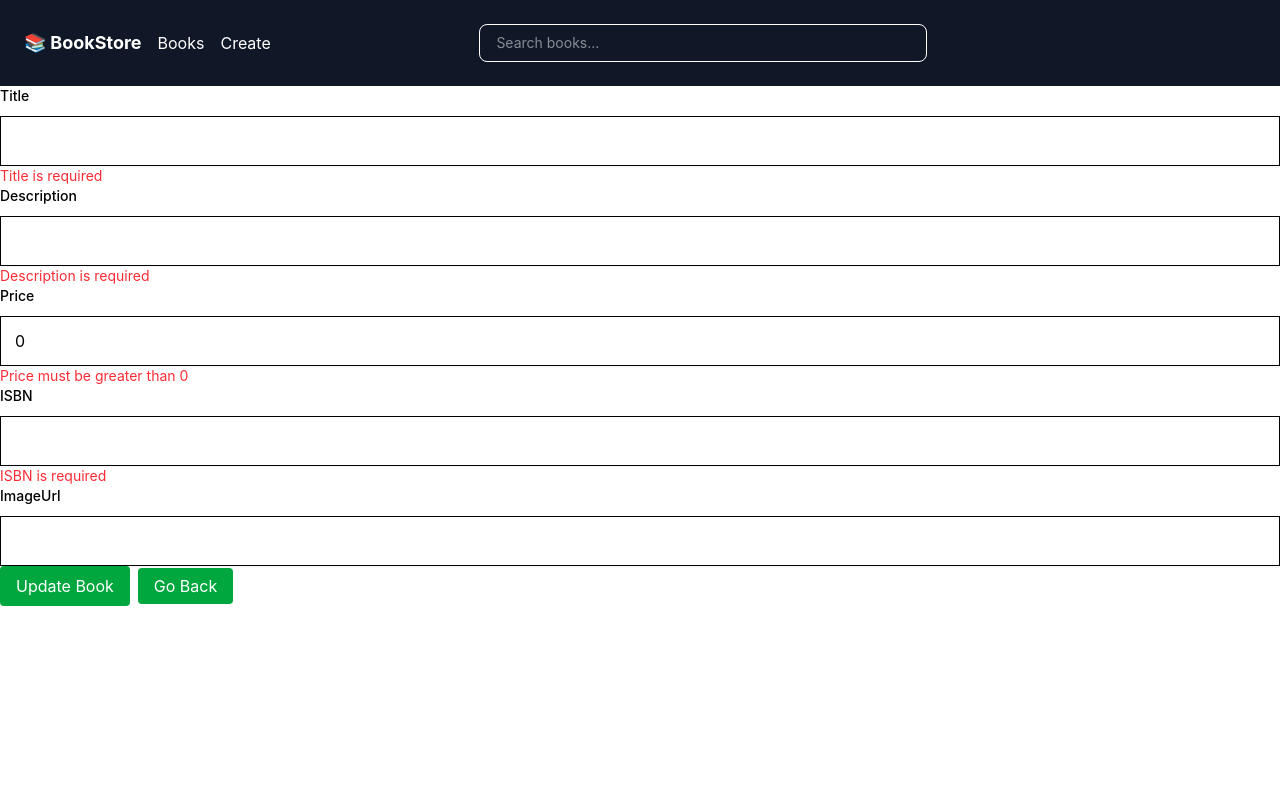
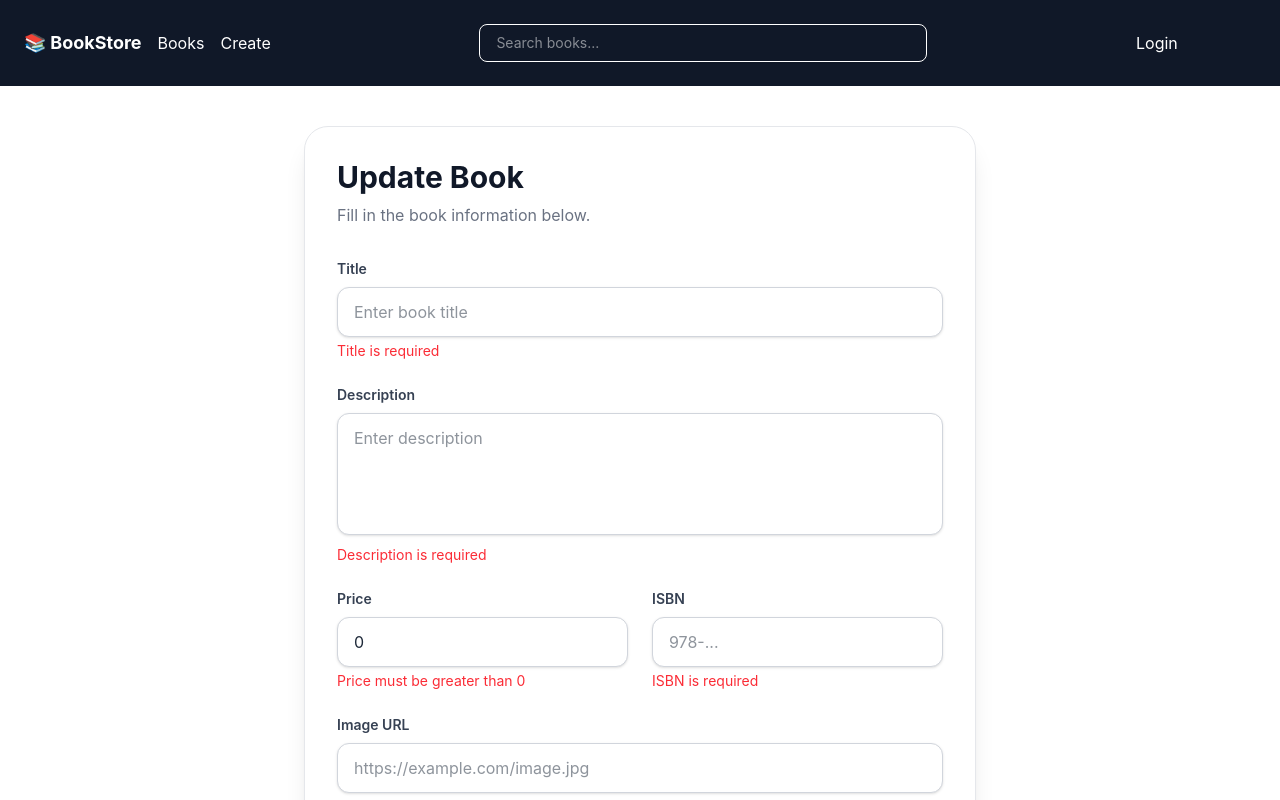
Before and after one commit to Omega3D/ECommerceBookStore, a React (Vite) app in the folder Frontend/bookstore-frontend/: page /edit/1 in a window 1280 px wide. Both pictures are taken after a click on the button "Update Book". Shown: the top 800 px of the page. Built offline with nearby package versions, Linux system fonts and the light colour scheme; no server answers.

Commit message:
featFE(Pagination + filtering, changed form design)

```diff
--- a/Frontend/bookstore-frontend/src/api/BooksApi.ts
+++ b/Frontend/bookstore-frontend/src/api/BooksApi.ts
@@ -1,14 +1,20 @@
 import type BookCreateDto from "../BookDto/BookCreateDto";
 import type BookUpdateDto from "../BookDto/BookUpdateDto";
+import { BookFilterQuery } from "../models/BookFilterQuery";
 
 const BASE_URL = "https://localhost:7107/api/books";
 
-export const getBooks = async (title?: string) => {
-  const url = title
-  ? `${BASE_URL}/search?search=${encodeURIComponent(title)}`
-  : `${BASE_URL}`
-  const res = await fetch(url);
-  return res.json();
+export const getBooks = async (query?: BookFilterQuery) => {
+  const url = new URL(`${BASE_URL}/query`);
+
+  Object.entries(query ?? {}).forEach(([key, value]) => {
+    if (value !== undefined && value !== null) {
+      url.searchParams.set(key, String(value));
+    }
+  });
+
+const res = await fetch(url.toString());
+return res.json();
 };
 
 export const getBookById = async (id: number) => {
--- /dev/null
+++ b/Frontend/bookstore-frontend/src/components/Filters.tsx
@@ -0,0 +1,26 @@
+export const Filters = () => {
+  return (
+    <div className="bg-gray-50 p-4 rounded-lg sticky top-6">
+      <h3 className="font-bold text-lg mb-4">Filters</h3>
+      {/* Додайте ваші поля фільтрації */}
+      <input
+        type="text"
+        placeholder="Search by title..."
+        className="w-full p-2 border rounded mb-3"
+      />
+      <input
+        type="number"
+        placeholder="Min price"
+        className="w-full p-2 border rounded mb-3"
+      />
+      <input
+        type="number"
+        placeholder="Max price"
+        className="w-full p-2 border rounded mb-3"
+      />
+      <button className="w-full bg-blue-600 text-white py-2 rounded">
+        Apply Filters
+      </button>
+    </div>
+  );
+};
--- a/Frontend/bookstore-frontend/src/components/NavBar.tsx
+++ b/Frontend/bookstore-frontend/src/components/NavBar.tsx
@@ -27,7 +27,9 @@ export const NavBar = ({ search, setSearch }) => {
         />
       </div>
 
-      <div className="shrink-0 w-30"></div>
+      <div className="shrink-0 w-30">
+        <button>Login</button>
+      </div>
     </nav>
   );
 };
--- /dev/null
+++ b/Frontend/bookstore-frontend/src/components/Pagination.tsx
@@ -0,0 +1,80 @@
+export const Pagination = ({ pagination, setPagination }) => {
+  const pages = Array.from({ length: pagination.totalPages }, (_, i) => i + 1);
+
+  return (
+    <div className="flex justify-center mt-10">
+      <nav className="flex items-center gap-2 bg-white px-4 py-3 rounded-2xl shadow-md border border-gray-200">
+        {/* Previous */}
+        <button
+          disabled={!pagination.hasPrevious}
+          onClick={() =>
+            setPagination((prev) => ({
+              ...prev,
+              pageNumber: prev.pageNumber - 1,
+            }))
+          }
+          className={`
+            px-4 h-10 rounded-xl font-medium transition-all duration-200
+            ${
+              pagination.hasPrevious
+                ? "bg-gray-100 hover:bg-blue-50 hover:text-blue-600"
+                : "bg-gray-100 text-gray-400 cursor-not-allowed"
+            }
+          `}
+        >
+          ←
+        </button>
+
+        {/* Pages */}
+        <div className="flex items-center gap-2">
+          {pages.map((page) => {
+            const isActive = pagination.pageNumber === page;
+
+            return (
+              <button
+                key={page}
+                onClick={() =>
+                  setPagination((prev) => ({
+                    ...prev,
+                    pageNumber: page,
+                  }))
+                }
+                className={`
+                  w-10 h-10 rounded-xl font-medium transition-all duration-200
+                  ${
+                    isActive
+                      ? "bg-blue-600 text-white shadow-lg scale-105"
+                      : "bg-gray-100 hover:bg-blue-50 hover:text-blue-600 text-gray-700"
+                  }
+                `}
+              >
+                {page}
+              </button>
+            );
+          })}
+        </div>
+
+        {/* Next */}
+        <button
+          disabled={!pagination.hasNext}
+          onClick={() =>
+            setPagination((prev) => ({
+              ...prev,
+              pageNumber: prev.pageNumber + 1,
+            }))
+          }
+          className={`
+            px-4 h-10 rounded-xl font-medium transition-all duration-200
+            ${
+              pagination.hasNext
+                ? "bg-gray-100 hover:bg-blue-50 hover:text-blue-600"
+                : "bg-gray-100 text-gray-400 cursor-not-allowed"
+            }
+          `}
+        >
+          →
+        </button>
+      </nav>
+    </div>
+  );
+};
--- a/Frontend/bookstore-frontend/src/forms/BookForm.tsx
+++ b/Frontend/bookstore-frontend/src/forms/BookForm.tsx
@@ -36,72 +36,140 @@ export const BookForm = ({
   errors,
   loading,
 }: Props) => {
+  const inputStyle =
+    "w-full rounded-xl border border-gray-300 bg-white px-4 py-3 text-gray-800 shadow-sm outline-none transition-all duration-200 focus:border-blue-500 focus:ring-4 focus:ring-blue-100";
+
+  const labelStyle = "mb-2 block text-sm font-semibold text-gray-700";
+
+  const errorStyle = "mt-1 text-sm text-red-500";
+
   return (
+    <div className="flex justify-center px-4 py-10">
+      <div className="w-full max-w-2xl rounded-3xl border border-gray-200 bg-white p-8 shadow-xl">
+        {/* Header */}
+        <div className="mb-8">
+          <h1 className="text-3xl font-bold text-gray-900">{buttonText}</h1>
+
+          <p className="mt-2 text-gray-500">
+            Fill in the book information below.
+          </p>
+        </div>
+
+        {/* Form */}
+        <div className="space-y-6">
+          {/* Title */}
           <div>
-      <label className="block mb-2.5 text-sm font-medium text-heading">
-        Title
-      </label>
+            <label className={labelStyle}>Title</label>
+
             <input
-        className="bg-neutral-secondary-medium border border-default-medium text-heading text-base rounded-base focus:ring-brand focus:border-brand block w-full px-3.5 py-3 shadow-xs placeholder:text-body"
+              className={inputStyle}
               value={title}
               onChange={(e) => setTitle(e.target.value)}
+              placeholder="Enter book title"
             />
-      {errors.title && <p className="text-red-500 text-sm">{errors.title}</p>}
-      <label className="block mb-2.5 text-sm font-medium text-heading">
-        Description
-      </label>
-      <input
-        className="bg-neutral-secondary-medium border border-default-medium text-heading text-base rounded-base focus:ring-brand focus:border-brand block w-full px-3.5 py-3 shadow-xs placeholder:text-body"
+
+            {errors.title && <p className={errorStyle}>{errors.title}</p>}
+          </div>
+
+          {/* Description */}
+          <div>
+            <label className={labelStyle}>Description</label>
+
+            <textarea
+              rows={4}
+              className={`${inputStyle} resize-none`}
               value={description}
               onChange={(e) => setDescription(e.target.value)}
+              placeholder="Enter description"
             />
+
             {errors.description && (
-        <p className="text-red-500 text-sm">{errors.description}</p>
+              <p className={errorStyle}>{errors.description}</p>
             )}
-      <label className="block mb-2.5 text-sm font-medium text-heading">
-        Price
-      </label>
+          </div>
+
+          {/* Price + ISBN */}
+          <div className="grid grid-cols-1 gap-6 md:grid-cols-2">
+            <div>
+              <label className={labelStyle}>Price</label>
+
               <input
-        className="bg-neutral-secondary-medium border border-default-medium text-heading text-base rounded-base focus:ring-brand focus:border-brand block w-full px-3.5 py-3 shadow-xs placeholder:text-body"
+                type="number"
+                className={inputStyle}
                 value={price}
                 onChange={(e) => {
                   const val = e.target.value;
                   setPrice(val === "" ? 0 : parseFloat(val));
                 }}
+                placeholder="0.00"
               />
-      {errors.price && <p className="text-red-500 text-sm">{errors.price}</p>}
-      <label className="block mb-2.5 text-sm font-medium text-heading">
-        ISBN
-      </label>
+
+              {errors.price && <p className={errorStyle}>{errors.price}</p>}
+            </div>
+
+            <div>
+              <label className={labelStyle}>ISBN</label>
+
               <input
-        className="bg-neutral-secondary-medium border border-default-medium text-heading text-base rounded-base focus:ring-brand focus:border-brand block w-full px-3.5 py-3 shadow-xs placeholder:text-body"
+                className={inputStyle}
                 value={isbn}
                 onChange={(e) => setIsbn(e.target.value)}
+                placeholder="978-..."
               />
-      {errors.isbn && <p className="text-red-500 text-sm">{errors.isbn}</p>}
-      <label className="block mb-2.5 text-sm font-medium text-heading">
-        ImageUrl
-      </label>
+
+              {errors.isbn && <p className={errorStyle}>{errors.isbn}</p>}
+            </div>
+          </div>
+
+          {/* Image URL */}
+          <div>
+            <label className={labelStyle}>Image URL</label>
+
             <input
-        className="bg-neutral-secondary-medium border border-default-medium text-heading text-base rounded-base focus:ring-brand focus:border-brand block w-full px-3.5 py-3 shadow-xs placeholder:text-body"
+              className={inputStyle}
               value={imageUrl}
               onChange={(e) => setImageUrl(e.target.value)}
+              placeholder="https://example.com/image.jpg"
             />
+          </div>
+
+          {/* Preview */}
+          {imageUrl && (
+            <div className="overflow-hidden rounded-2xl border border-gray-200">
+              <img
+                src={imageUrl}
+                alt="Preview"
+                className="h-72 w-full object-cover"
+              />
+            </div>
+          )}
+
+          {/* Buttons */}
+          <div className="flex items-center gap-4 pt-4">
             <button
               onClick={onSubmit}
               disabled={loading}
-        className={`px-4 py-2 rounded text-white ${
-          loading ? "bg-gray-400 cursor-not-allowed" : "bg-green-600"
-        }`}
+              className={`
+                rounded-xl px-6 py-3 font-semibold text-white transition-all duration-200
+                ${
+                  loading
+                    ? "cursor-not-allowed bg-gray-400"
+                    : "bg-blue-600 hover:bg-blue-700 active:scale-[0.98]"
+                }
+              `}
             >
               {loading ? "Loading..." : buttonText}
             </button>
+
             <Link
               to="/books"
-        className="bg-green-600 text-white px-4 py-2 rounded ml-2"
+              className="rounded-xl border border-gray-300 px-6 py-3 font-semibold text-gray-700 transition-all duration-200 hover:bg-gray-100"
             >
               Go Back
             </Link>
           </div>
+        </div>
+      </div>
+    </div>
   );
 };
--- /dev/null
+++ b/Frontend/bookstore-frontend/src/models/BookFilterQuery.ts
@@ -0,0 +1,13 @@
+export interface BookFilterQuery {
+    pageNumber?: number;
+    pageSize?: number;
+    search?: string;
+    minPrice?: number;
+    maxPrice?: number;
+    sortBy?: 'price_asc' | 'price_desc';
+  }
+
+  export const defaultBookFilterQuery: BookFilterQuery = {
+    pageNumber: 1,
+    pageSize: 20,
+  };
--- a/Frontend/bookstore-frontend/src/pages/BookPage.tsx
+++ b/Frontend/bookstore-frontend/src/pages/BookPage.tsx
@@ -3,6 +3,12 @@ import type BookModel from "../models/BookModel";
 import { BookCard } from "../components/BookCard";
 import { getBooks, deleteBook } from "../api/BooksApi";
 import toast from "react-hot-toast";
+import {
+  BookFilterQuery,
+  defaultBookFilterQuery,
+} from "../models/BookFilterQuery";
+import { Pagination } from "../components/Pagination";
+import { Filters } from "../components/Filters";
 
 export const BookPage = ({ search }) => {
   const [books, setBooks] = useState<BookModel[]>([]);
@@ -10,18 +16,34 @@ export const BookPage = ({ search }) => {
 
   const [debouncedSearch, setDebouncedSearch] = useState("");
 
+  const [pagination, setPagination] = useState({
+    totalCount: 0,
+    pageNumber: defaultBookFilterQuery.pageNumber,
+    pageSize: defaultBookFilterQuery.pageSize,
+    totalPages: 1,
+    hasNext: false,
+    hasPrevious: false,
+  });
+
   useEffect(() => {
     const fetch = async () => {
       setLoading(true);
 
-      const data = await getBooks(debouncedSearch);
+      const query: BookFilterQuery = {
+        pageNumber: pagination.pageNumber,
+        pageSize: pagination.pageSize,
+        search: debouncedSearch,
+      };
 
-      setBooks(data);
+      const data = await getBooks(query);
+
+      setBooks(data.items);
+      setPagination(data.pagination);
       setLoading(false);
     };
 
     fetch();
-  }, [debouncedSearch]);
+  }, [debouncedSearch, pagination.pageNumber]);
 
   useEffect(() => {
     const timeout = setTimeout(() => {
@@ -30,6 +52,13 @@ export const BookPage = ({ search }) => {
 
     return () => clearTimeout(timeout);
   }, [search]);
+
+  useEffect(() => {
+    setPagination((prev) => ({
+      ...prev,
+      pageNumber: 1,
+    }));
+  }, [debouncedSearch]);
 
   const handleDelete = async (id: number) => {
     const confirmed = confirm("Are you sure you want to delete this book?");
@@ -60,11 +89,22 @@ export const BookPage = ({ search }) => {
       {books.length === 0 ? (
         <p className="text-gray-500">No results!</p>
       ) : (
-        <div>
-          <div className="flex flex-wrap gap-4">
-            {books.map((book) => (
-              <BookCard key={book.id} book={book} onDelete={handleDelete} />
-            ))}
+        <div className="flex gap-6">
+          <div className="w-[20%] min-w-62.5">
+            <Filters />
+          </div>
+          <div className="flex-1 min-w-0">
+            <div className="grid grid-cols-5 gap-4">
+              {books.map((book) => (
+                <BookCard key={book.id} book={book} onDelete={handleDelete} />
+              ))}
+            </div>
+            <div className="flex justify-center">
+              <Pagination
+                pagination={pagination}
+                setPagination={setPagination}
+              />
+            </div>
           </div>
         </div>
       )}
```
Lines whose indentation alone changed are shown as unchanged.
